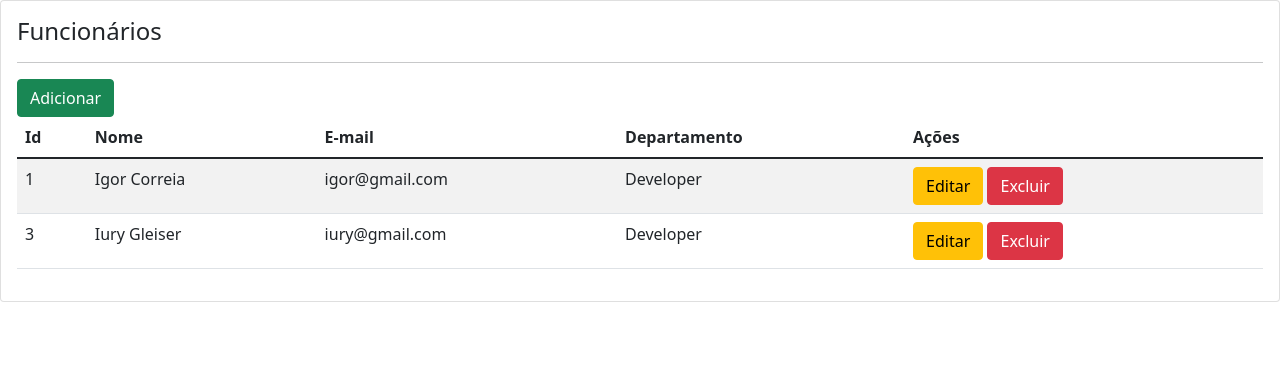
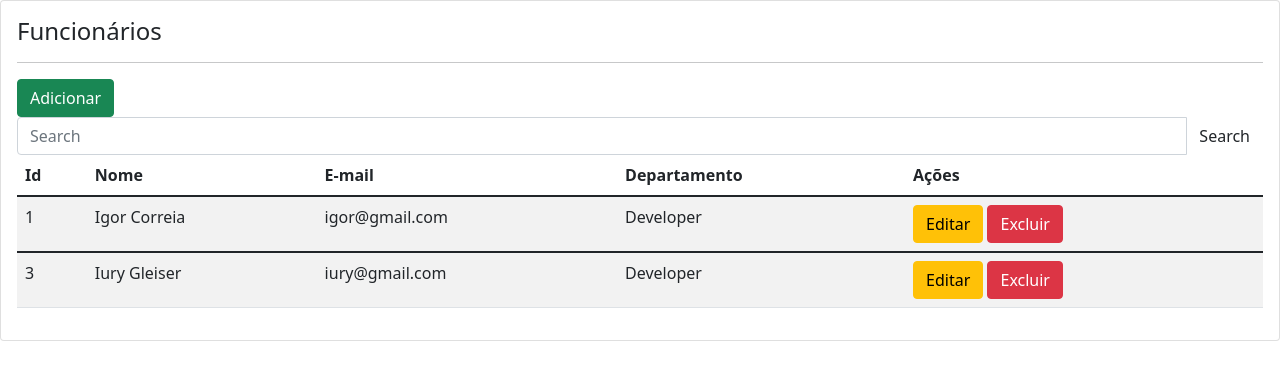
Before and after one commit to igoorodrigues/employee_management, a Django app: page /employee/ in a window 1280 px wide. Shown: the top 380 px of the page. Run offline with Django 3.2, Linux system fonts and the light colour scheme; data comes from the database, SQL or seed files in the repository; both versions use the stored data as it was after the commit.

Commit message:
Added search bar

```diff
--- a/portal/models.py
+++ b/portal/models.py
@@ -1,6 +1,10 @@
 from django.db import models
+
 
 class Employee(models.Model):
     nome = models.CharField(max_length=255)
     email = models.EmailField()
     department = models.CharField(max_length=255)
+
+    def tuple(self):
+        return self.name, self.email, self.department
--- a/portal/templates/portal/employee.html
+++ b/portal/templates/portal/employee.html
@@ -7,6 +7,18 @@
         <hr>
         <a class="btn btn-success" href="{% url 'employee_add' %}">Adicionar</a>
         <table class="table table-striped">
+            <div class="row">
+                    <form method="get">
+                        <div class="col-lg-12">
+                            <div class="input-group">
+                                    <input class="form-control" type="text" name="search" id="search" placeholder="Search">
+                                    <span class="input-group-btn">
+                                        <button class="btn btn-default" type="submit" id="button-addon1">Search</button>
+                                    </span>
+                            </div>
+                        </div>
+                    </form>
+                </div>
             <thead>
             <tr>
                 <th>Id</th>
@@ -26,11 +38,11 @@
                 <td>
                     <a class="btn btn-warning" href="{% url 'employee_edit' employee.id %}">Editar</a>
                     <a class="btn btn-danger" href="{% url 'employee_delete' employee.id %}"
-                    onclick="return confirm('Tem certeza que deseja excluir?')">Excluir</a>
+                       onclick="return confirm('Tem certeza que deseja excluir?')">Excluir</a>
                 </td>
             </tr>
+            </tbody>
             {% endfor %}
-            </tbody>
         </table>
     </div>
 </div>
--- a/portal/urls.py
+++ b/portal/urls.py
@@ -6,5 +6,5 @@ urlpatterns = [
     path('employee/', views.employee, name='employee'),
     path('employee/add/', views.employee_add, name='employee_add'),
     path('employee/edit/<int:employee_pk>/', views.employee_edit, name='employee_edit'),
-    path('employee/delete/<int:employee_pk>/', views.employee_delete, name='employee_delete')
+    path('employee/delete/<int:employee_pk>/', views.employee_delete, name='employee_delete'),
 ]
--- a/portal/views.py
+++ b/portal/views.py
@@ -7,14 +7,15 @@
 def home(request):
     return render(request, 'portal/home.html')
 
+
 def employee(request):
     employees = Employee.objects.all()
 
-    context = {
-        'employees': employees
-    }
+    busca = request.GET.get('search')
+    if busca:
+        employees = employees.filter(nome__icontains=busca)
 
-    return render(request, 'portal/employee.html', context=context)
+    return render(request, 'portal/employee.html', {'employees': employees})
 
 
 def employee_add(request):
@@ -30,6 +31,7 @@
     }
 
     return render(request, 'portal/employee_add.html', context=context)
+
 
 def employee_edit(request, employee_pk):
     employee = Employee.objects.get(pk=employee_pk)
@@ -48,6 +50,7 @@
 
     return render(request, 'portal/employee_edit.html', context=context)
 
+
 def employee_delete(request, employee_pk):
     employee = Employee.objects.get(pk=employee_pk)
     employee.delete()
```
Also changed, not shown: db.sqlite3.
